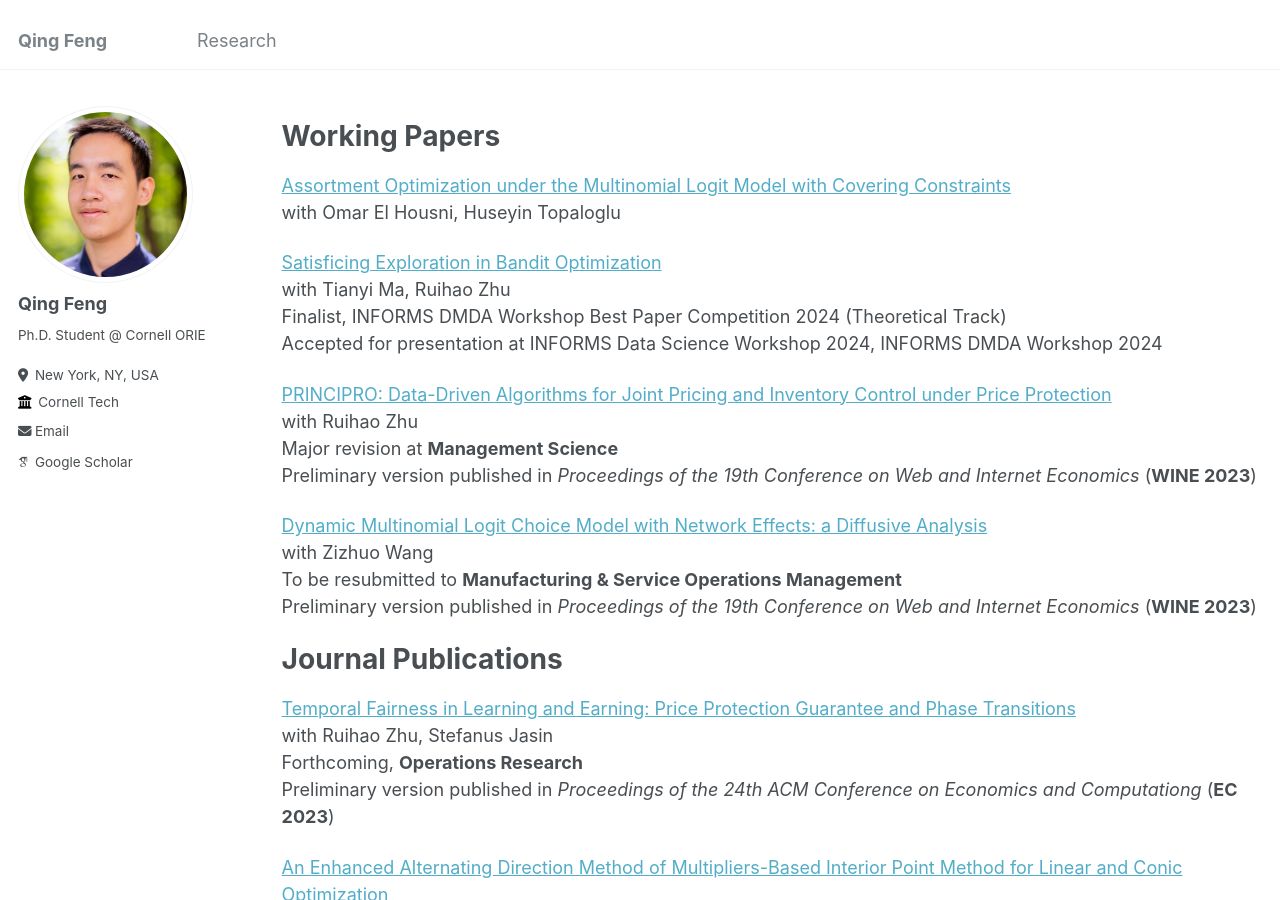
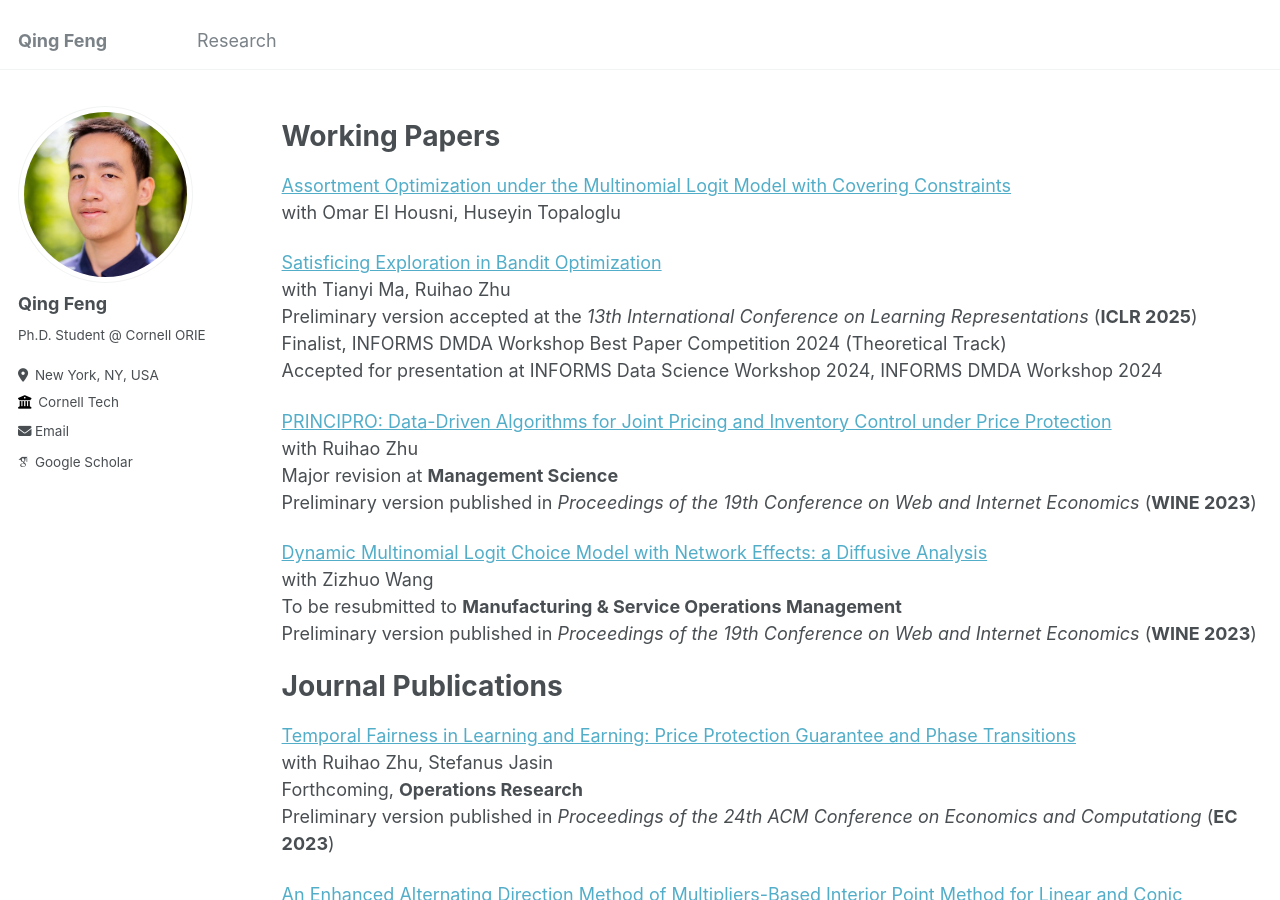
Before and after one commit to qfeng48/qfeng48.github.io, a Jekyll site: the page built from _pages/publications.md, in a window 1280 px wide and 900 px high. Built offline with Jekyll 4.4.1, drawn with Linux system fonts in a browser that asks for light colours; some web fonts are replaced.

Commit message:
Update publications.md

```diff
--- a/_pages/publications.md
+++ b/_pages/publications.md
@@ -13,6 +13,7 @@ with Omar El Housni, Huseyin Topaloglu
 
 [Satisficing Exploration in Bandit Optimization](http://arxiv.org/abs/2406.06802)\
 with Tianyi Ma, Ruihao Zhu\
+Preliminary version accepted at the *13th International Conference on Learning Representations* (**ICLR 2025**)\
 Finalist, INFORMS DMDA Workshop Best Paper Competition 2024 (Theoretical Track)\
 Accepted for presentation at INFORMS Data Science Workshop 2024, INFORMS DMDA Workshop 2024
 
```
